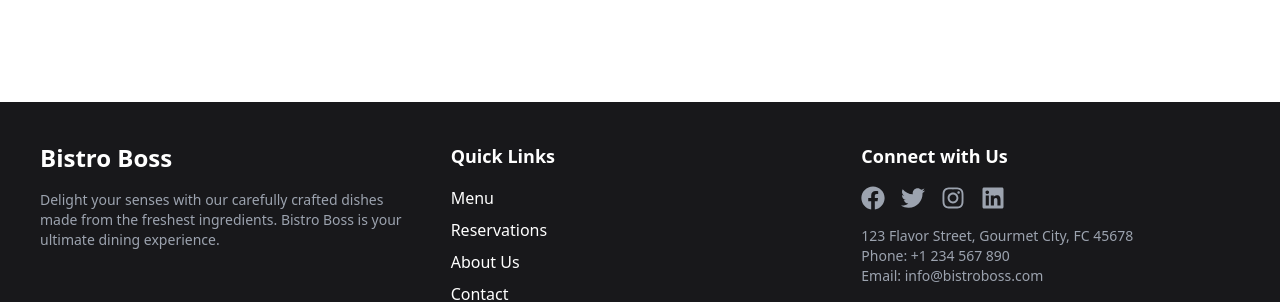
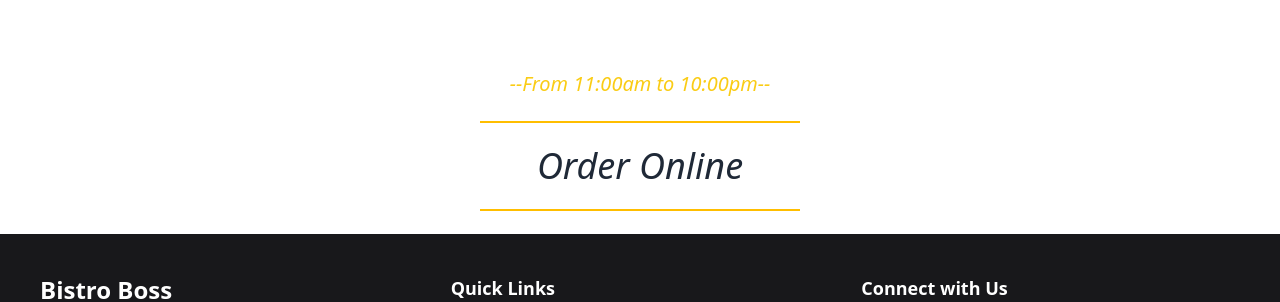
Before and after one commit to Mthe001/Bestro-restaurant, a React (Vite) app: page / in a window 1280 px wide. Shown: the part 778-1080 px from the top of the page. Built offline with nearby package versions, Linux system fonts and the light colour scheme.

Commit message:
feat(header):init_-_home--marge

```diff
--- a/package.json
+++ b/package.json
@@ -18,7 +18,8 @@
     "react-dom": "^18.3.1",
     "react-icons": "^5.4.0",
     "react-router-dom": "^7.1.1",
-    "sort-by": "^1.2.0"
+    "sort-by": "^1.2.0",
+    "swiper": "^11.1.15"
   },
   "devDependencies": {
     "@eslint/js": "^9.17.0",
--- a/src/Pages/Home/Header/Header.jsx
+++ b/src/Pages/Home/Header/Header.jsx
@@ -1,9 +1,24 @@
 import React from 'react';
+import Category from './Category/Category';
 
 const Header = () => {
     return (
         <div>
+            <div className='text-center'>
+                <h1 className='italic text-xl  text-yellow-400 '>--From 11:00am to 10:00pm--</h1>
 
+                <div>
+                    <div className='divider divider-warning w-[25%] mx-auto'></div>
+                    <div className='italic lg:text-4xl md:text-3xl text-lg'>
+                        Order Online
+                    </div>
+                    <div className='divider divider-warning w-[25%] mx-auto'></div>
+                </div>
+            </div>
+
+
+
+            <Category />
         </div>
     );
 };
--- a/src/Pages/Home/Home.jsx
+++ b/src/Pages/Home/Home.jsx
@@ -1,10 +1,12 @@
 import React from 'react';
 import Banner from './Banner/Banner';
+import Header from './Header/Header';
 
 const Home = () => {
     return (
         <div>
             <Banner />
+            <Header />
         </div>
     );
 };
```
Also changed, not shown: 1 other file (tests, documents, lock files or other folders).
